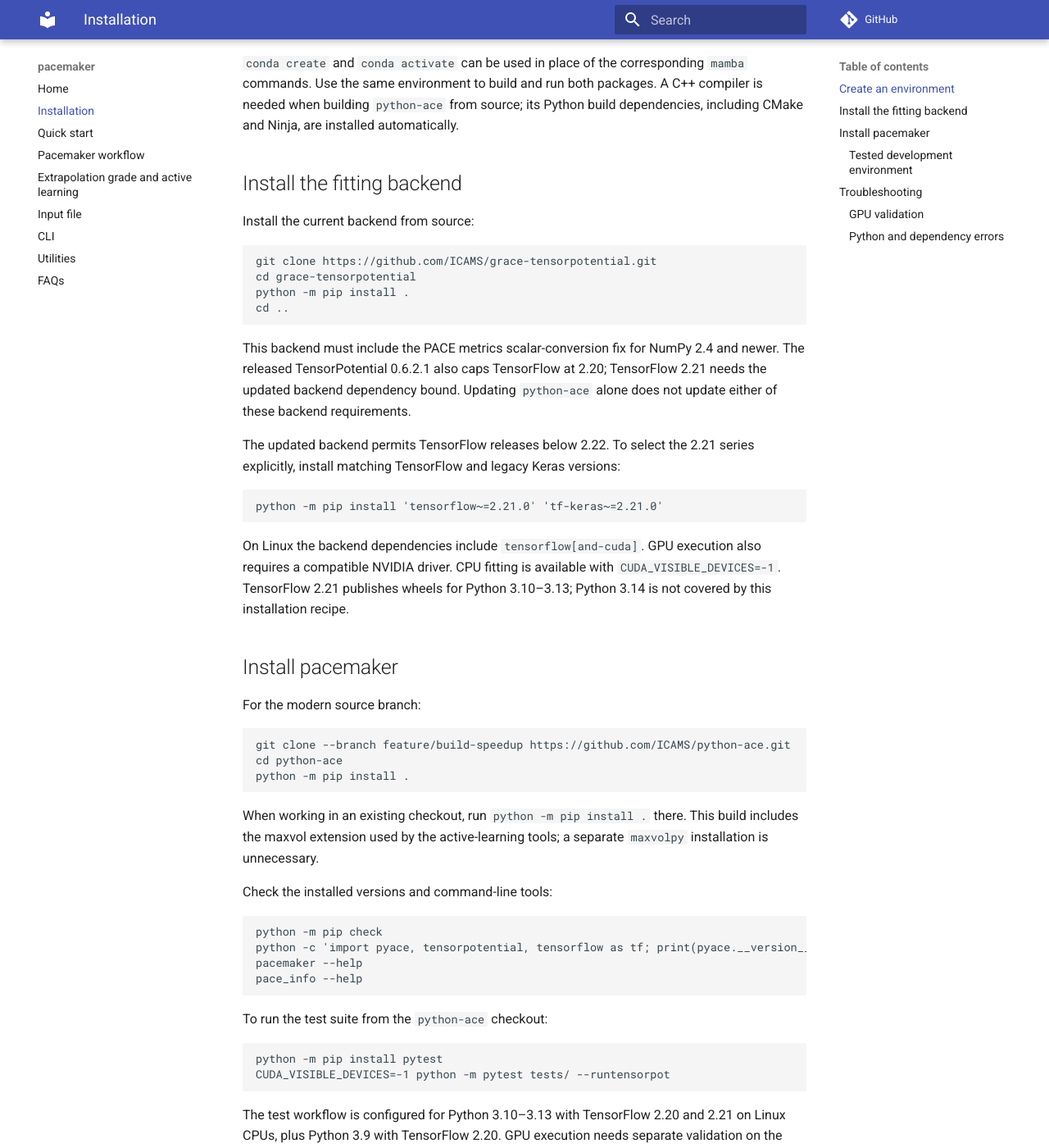
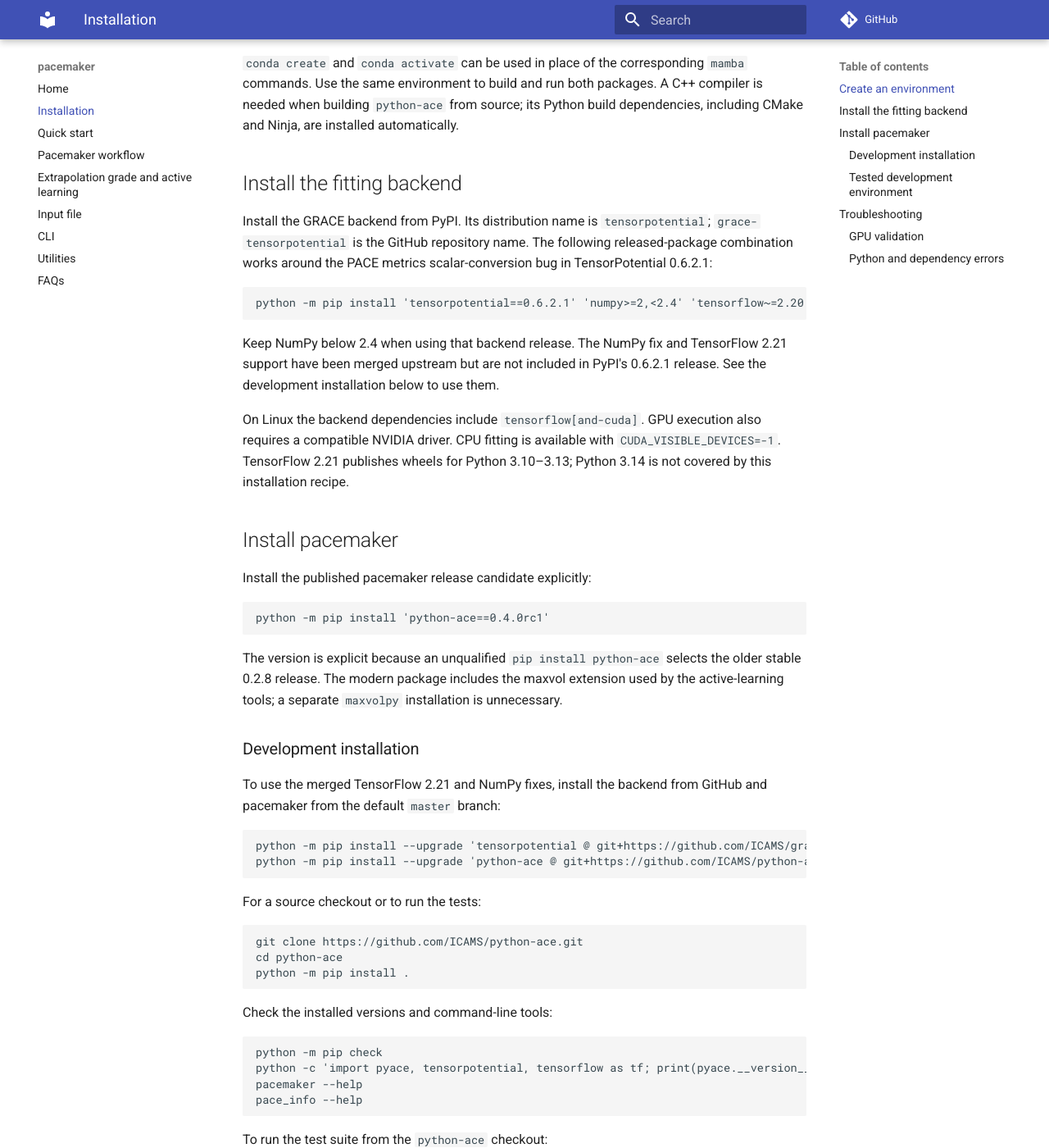
Before and after one commit to ICAMS/python-ace, an MkDocs documentation site: the page built from docs/pacemaker/install.md, in a window 1280 px wide and 1400 px high, scrolled down 445 px. Shown: the whole window at 82% size. Built offline with MkDocs 1.6.1 and Material for MkDocs 9.7.7, drawn with Linux system fonts in a browser that asks for light colours; comment, search, counter and statistics services are not loaded.

Commit message:
Document released GRACE backend installation from PyPI

````diff
--- a/docs/pacemaker/install.md
+++ b/docs/pacemaker/install.md
@@ -23,26 +23,18 @@ build dependencies, including CMake and Ninja, are installed automatically.
 
 ## Install the fitting backend
 
-Install the current backend from source:
+Install the GRACE backend from PyPI. Its distribution name is
+`tensorpotential`; `grace-tensorpotential` is the GitHub repository name.
+The following released-package combination works around the PACE metrics
+scalar-conversion bug in TensorPotential 0.6.2.1:
 
 ```bash
-git clone https://github.com/ICAMS/grace-tensorpotential.git
-cd grace-tensorpotential
-python -m pip install .
-cd ..
+python -m pip install 'tensorpotential==0.6.2.1' 'numpy>=2,<2.4' 'tensorflow~=2.20.0' 'tf-keras~=2.20.0'
 ```
 
-This backend must include the PACE metrics scalar-conversion fix for NumPy
-2.4 and newer. The released TensorPotential 0.6.2.1 also caps TensorFlow at
-2.20; TensorFlow 2.21 needs the updated backend dependency bound. Updating
-`python-ace` alone does not update either of these backend requirements.
-
-The updated backend permits TensorFlow releases below 2.22. To select the
-2.21 series explicitly, install matching TensorFlow and legacy Keras versions:
-
-```bash
-python -m pip install 'tensorflow~=2.21.0' 'tf-keras~=2.21.0'
-```
+Keep NumPy below 2.4 when using that backend release. The NumPy fix and
+TensorFlow 2.21 support have been merged upstream but are not included in
+PyPI's 0.6.2.1 release. See the development installation below to use them.
 
 On Linux the backend dependencies include `tensorflow[and-cuda]`. GPU execution
 also requires a compatible NVIDIA driver. CPU fitting is available with
@@ -51,17 +43,34 @@ also requires a compatible NVIDIA driver. CPU fitting is available with
 
 ## Install pacemaker
 
-For the modern source branch:
+Install the published pacemaker release candidate explicitly:
 
 ```bash
-git clone --branch feature/build-speedup https://github.com/ICAMS/python-ace.git
+python -m pip install 'python-ace==0.4.0rc1'
+```
+
+The version is explicit because an unqualified `pip install python-ace`
+selects the older stable 0.2.8 release. The modern package includes the maxvol
+extension used by the active-learning tools; a separate `maxvolpy`
+installation is unnecessary.
+
+### Development installation
+
+To use the merged TensorFlow 2.21 and NumPy fixes, install the backend from
+GitHub and pacemaker from the default `master` branch:
+
+```bash
+python -m pip install --upgrade 'tensorpotential @ git+https://github.com/ICAMS/grace-tensorpotential.git' 'tensorflow~=2.21.0' 'tf-keras~=2.21.0'
+python -m pip install --upgrade 'python-ace @ git+https://github.com/ICAMS/python-ace.git'
+```
+
+For a source checkout or to run the tests:
+
+```bash
+git clone https://github.com/ICAMS/python-ace.git
 cd python-ace
 python -m pip install .
 ```
-
-When working in an existing checkout, run `python -m pip install .` there.
-This build includes the maxvol extension used by the active-learning tools;
-a separate `maxvolpy` installation is unnecessary.
 
 Check the installed versions and command-line tools:
 
````
Also changed, not shown: README.md (+3 -3 lines).
